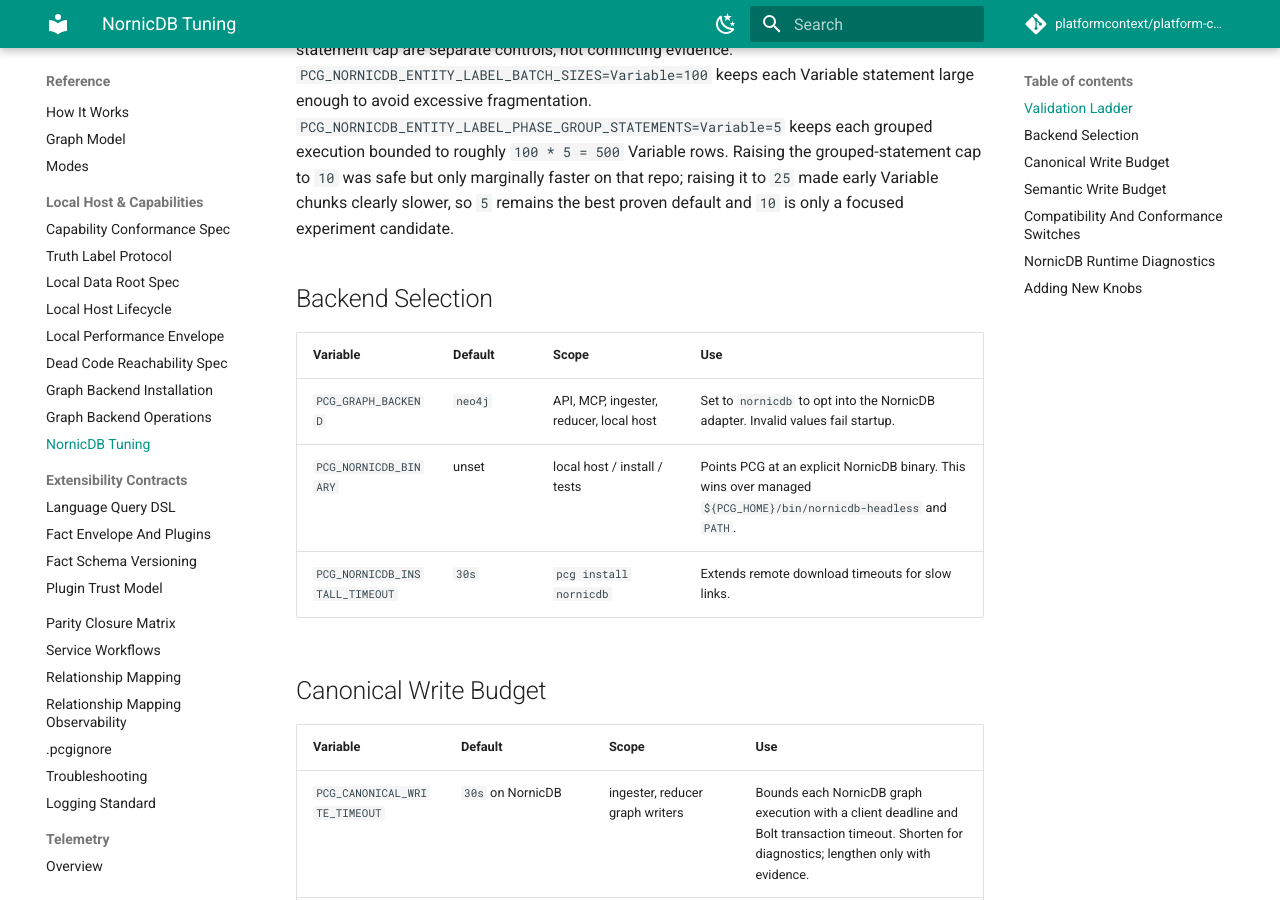
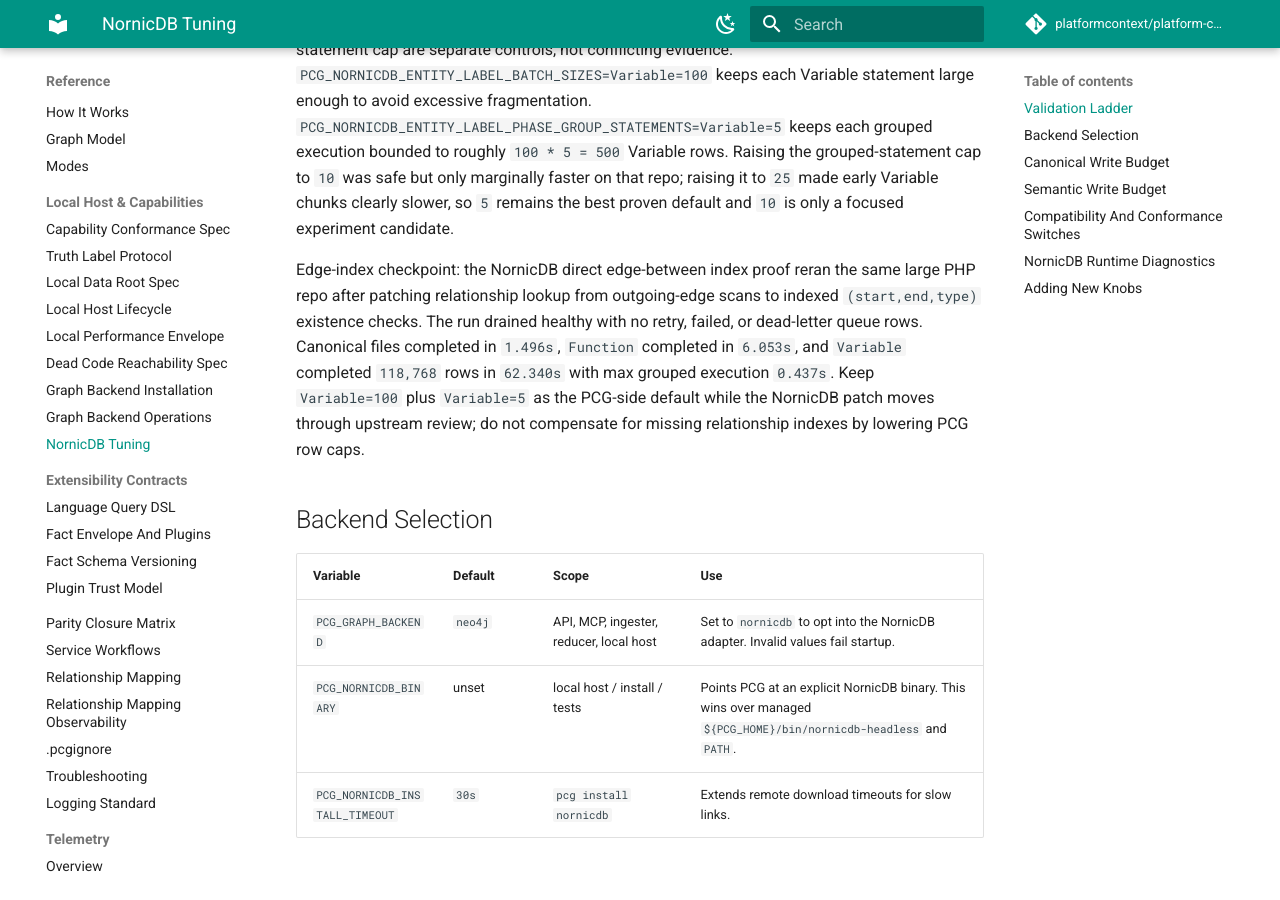
Before and after one commit to platformcontext/platform-context-graph, an MkDocs documentation site: the page built from docs/docs/reference/nornicdb-tuning.md, in a window 1280 px wide and 900 px high, scrolled down 3294 px. Built offline with MkDocs 1.6.1 and Material for MkDocs 9.7.7, drawn with Linux system fonts in a browser that asks for light colours; comment, search, counter and statistics services are not loaded.

Commit message:
docs: record NornicDB edge index proof

```diff
--- a/docs/docs/reference/nornicdb-tuning.md
+++ b/docs/docs/reference/nornicdb-tuning.md
@@ -153,6 +153,16 @@
 grouped-statement cap to `10` was safe but only marginally faster on that repo;
 raising it to `25` made early Variable chunks clearly slower, so `5` remains
 the best proven default and `10` is only a focused experiment candidate.
+
+Edge-index checkpoint: the NornicDB direct edge-between index proof reran the
+same large PHP repo after patching relationship lookup from outgoing-edge scans
+to indexed `(start,end,type)` existence checks. The run drained healthy with no
+retry, failed, or dead-letter queue rows. Canonical files completed in `1.496s`,
+`Function` completed in `6.053s`, and `Variable` completed `118,768` rows in
+`62.340s` with max grouped execution `0.437s`. Keep `Variable=100` plus
+`Variable=5` as the PCG-side default while the NornicDB patch moves through
+upstream review; do not compensate for missing relationship indexes by lowering
+PCG row caps.
 
 ## Backend Selection
 
```
Also changed, not shown: docs/docs/adrs/2026-04-22-nornicdb-graph-backend-candidate.md (+1 -0 lines).
